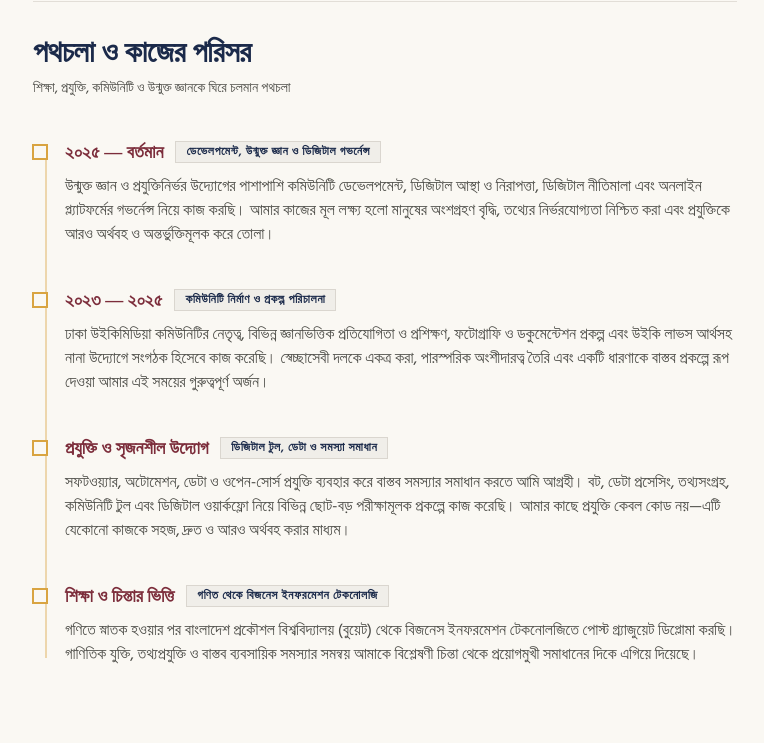
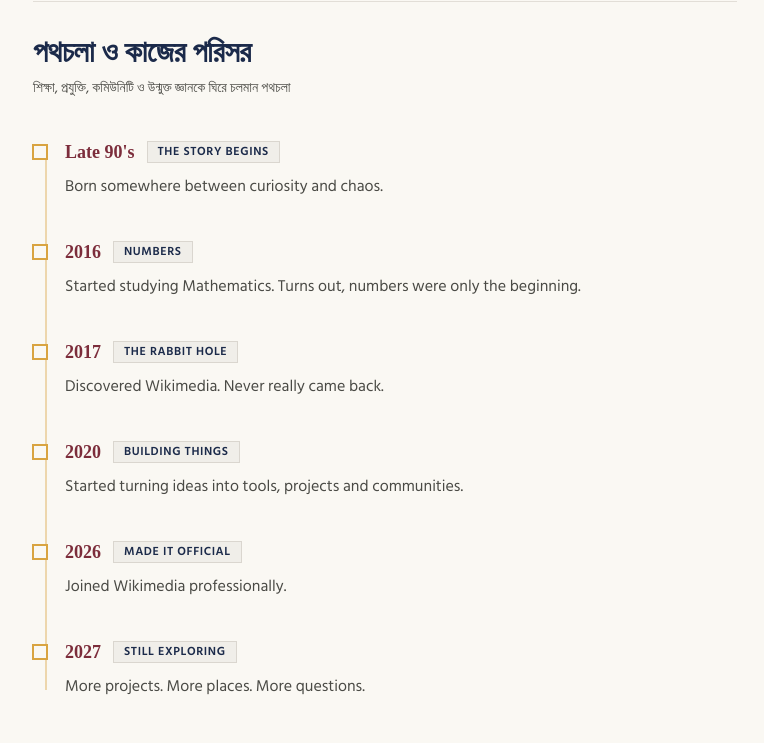
Before and after one commit to UserYahya/useryahya.github.io, an Astro site: page /about in a window 1280 px wide. Shown: the part 1220-1963 px from the top of the page, without its empty margins (395-1159 px from the left). Built offline with nearby package versions, Linux system fonts and the light colour scheme; Astro itself is replaced by a stand-in of ours; a web font is replaced by a local one.

Commit message:
Update post date to 2026-09-17, update timeline and portrait image on about page

```diff
--- a/src/content/blog/kerala-last-day.md
+++ b/src/content/blog/kerala-last-day.md
@@ -1,7 +1,7 @@
 ---
 title: "কেরালায় শেষ দিন: ফ্লাইট প্রায় মিসই করে ফেলেছিলাম!"
 description: "টানা দুই দিন মুন্নার, সুরিয়ানেলি ও কোলুক্কুমালাইয়ের রূপ উপভোগের পর কোচিতে শেষ দিন। শান্ত এক সকালের পর বিকেলে এয়ারপোর্টের পথে শুরু হওয়া রুদ্ধশ্বাস দৌড়ঝাঁপ এবং ফ্লাইট প্রায় মিস হতে গিয়েও নাটকীয়ভাবে বিমানে ওঠার অভিজ্ঞতা।"
-pubDate: 2024-10-20
+pubDate: 2026-09-17
 category: "ভ্রমণ কাহিনী"
 tags: ["ভ্রমণ", "কেরালা", "কোচি", "ভারত", "ভ্রমণ ডায়েরি"]
 heroImage: "https://thumb.wikimedia.org/wikipedia/commons/thumb/9/9a/Kolukkumalai_sunrise_view_point_39.jpg/1280px-Kolukkumalai_sunrise_view_point_39.jpg"
--- a/src/pages/about.astro
+++ b/src/pages/about.astro
@@ -38,24 +38,34 @@ const personJsonLd = {
 
 const timeline = [
   {
-    period: "২০২৫ — বর্তমান",
-    title: "ডেভেলপমেন্ট, উন্মুক্ত জ্ঞান ও ডিজিটাল গভর্নেন্স",
-    description: "উন্মুক্ত জ্ঞান ও প্রযুক্তিনির্ভর উদ্যোগের পাশাপাশি কমিউনিটি ডেভেলপমেন্ট, ডিজিটাল আস্থা ও নিরাপত্তা, ডিজিটাল নীতিমালা এবং অনলাইন প্ল্যাটফর্মের গভর্নেন্স নিয়ে কাজ করছি। আমার কাজের মূল লক্ষ্য হলো মানুষের অংশগ্রহণ বৃদ্ধি, তথ্যের নির্ভরযোগ্যতা নিশ্চিত করা এবং প্রযুক্তিকে আরও অর্থবহ ও অন্তর্ভুক্তিমূলক করে তোলা।"
+    period: "Late 90's",
+    title: "THE STORY BEGINS",
+    description: "Born somewhere between curiosity and chaos."
   },
   {
-    period: "২০২৩ — ২০২৫",
-    title: "কমিউনিটি নির্মাণ ও প্রকল্প পরিচালনা",
-    description: "ঢাকা উইকিমিডিয়া কমিউনিটির নেতৃত্ব, বিভিন্ন জ্ঞানভিত্তিক প্রতিযোগিতা ও প্রশিক্ষণ, ফটোগ্রাফি ও ডকুমেন্টেশন প্রকল্প এবং উইকি লাভস আর্থসহ নানা উদ্যোগে সংগঠক হিসেবে কাজ করেছি। স্বেচ্ছাসেবী দলকে একত্র করা, পারস্পরিক অংশীদারত্ব তৈরি এবং একটি ধারণাকে বাস্তব প্রকল্পে রূপ দেওয়া আমার এই সময়ের গুরুত্বপূর্ণ অর্জন।"
+    period: "2016",
+    title: "NUMBERS",
+    description: "Started studying Mathematics. Turns out, numbers were only the beginning."
   },
   {
-    period: "প্রযুক্তি ও সৃজনশীল উদ্যোগ",
-    title: "ডিজিটাল টুল, ডেটা ও সমস্যা সমাধান",
-    description: "সফটওয়্যার, অটোমেশন, ডেটা ও ওপেন-সোর্স প্রযুক্তি ব্যবহার করে বাস্তব সমস্যার সমাধান করতে আমি আগ্রহী। বট, ডেটা প্রসেসিং, তথ্যসংগ্রহ, কমিউনিটি টুল এবং ডিজিটাল ওয়ার্কফ্লো নিয়ে বিভিন্ন ছোট-বড় পরীক্ষামূলক প্রকল্পে কাজ করেছি। আমার কাছে প্রযুক্তি কেবল কোড নয়—এটি যেকোনো কাজকে সহজ, দ্রুত ও আরও অর্থবহ করার মাধ্যম।"
+    period: "2017",
+    title: "THE RABBIT HOLE",
+    description: "Discovered Wikimedia. Never really came back."
   },
   {
-    period: "শিক্ষা ও চিন্তার ভিত্তি",
-    title: "গণিত থেকে বিজনেস ইনফরমেশন টেকনোলজি",
-    description: "গণিতে স্নাতক হওয়ার পর বাংলাদেশ প্রকৌশল বিশ্ববিদ্যালয় (বুয়েট) থেকে বিজনেস ইনফরমেশন টেকনোলজিতে পোস্ট গ্র্যাজুয়েট ডিপ্লোমা করছি। গাণিতিক যুক্তি, তথ্যপ্রযুক্তি ও বাস্তব ব্যবসায়িক সমস্যার সমন্বয় আমাকে বিশ্লেষণী চিন্তা থেকে প্রয়োগমুখী সমাধানের দিকে এগিয়ে দিয়েছে।"
+    period: "2020",
+    title: "BUILDING THINGS",
+    description: "Started turning ideas into tools, projects and communities."
+  },
+  {
+    period: "2026",
+    title: "MADE IT OFFICIAL",
+    description: "Joined Wikimedia professionally."
+  },
+  {
+    period: "2027",
+    title: "STILL EXPLORING",
+    description: "More projects. More places. More questions."
   }
 ];
 
@@ -82,7 +92,7 @@ const topics = [
   seo={{
     title: "আমার সম্পর্কে",
     description: "মুহাম্মদ ইয়াহিয়ার পরিচিতি, অভিজ্ঞতা ও কাজের ক্ষেত্র।",
-    image: "/images/yahya.png",
+    image: "https://thumb.wikimedia.org/wikipedia/commons/thumb/5/5f/Yahya_-_WikiConference_India_2026_-_Kochi_2026-09-04.jpg/1280px-Yahya_-_WikiConference_India_2026_-_Kochi_2026-09-04.jpg",
     type: "profile",
     jsonLd: personJsonLd
   }}
@@ -149,7 +159,7 @@ const topics = [
       <div class="w-full sm:w-64 lg:w-72 shrink-0 self-center lg:self-start">
         <div class="relative w-full aspect-[3/4] p-2 border border-outline/30 dark:border-dark-border bg-surface-container dark:bg-dark-card shadow-md">
           <img
-            src="/images/yahya.png"
+            src="https://thumb.wikimedia.org/wikipedia/commons/thumb/5/5f/Yahya_-_WikiConference_India_2026_-_Kochi_2026-09-04.jpg/1280px-Yahya_-_WikiConference_India_2026_-_Kochi_2026-09-04.jpg"
             alt="মুহাম্মদ ইয়াহিয়ার প্রতিকৃতি"
             class="w-full h-full object-cover filter grayscale hover:grayscale-0 transition-all duration-700"
             loading="eager"
--- a/src/pages/blog/[...slug].astro
+++ b/src/pages/blog/[...slug].astro
@@ -98,7 +98,7 @@ const formattedDate = formatBanglaDate(post.data.pubDate);
     <div class="mt-12 p-6 sm:p-8 bg-surface-container/60 dark:bg-dark-card border border-outline/20 dark:border-dark-border flex flex-col sm:flex-row items-center sm:items-start gap-6 text-center sm:text-left">
       <div class="w-20 h-20 rounded-full overflow-hidden shrink-0 border-2 border-gold p-0.5">
         <img
-          src="/images/yahya.png"
+          src="https://thumb.wikimedia.org/wikipedia/commons/thumb/5/5f/Yahya_-_WikiConference_India_2026_-_Kochi_2026-09-04.jpg/1280px-Yahya_-_WikiConference_India_2026_-_Kochi_2026-09-04.jpg"
           alt="মুহাম্মদ ইয়াহিয়া"
           class="w-full h-full object-cover rounded-full filter grayscale"
         />
```
